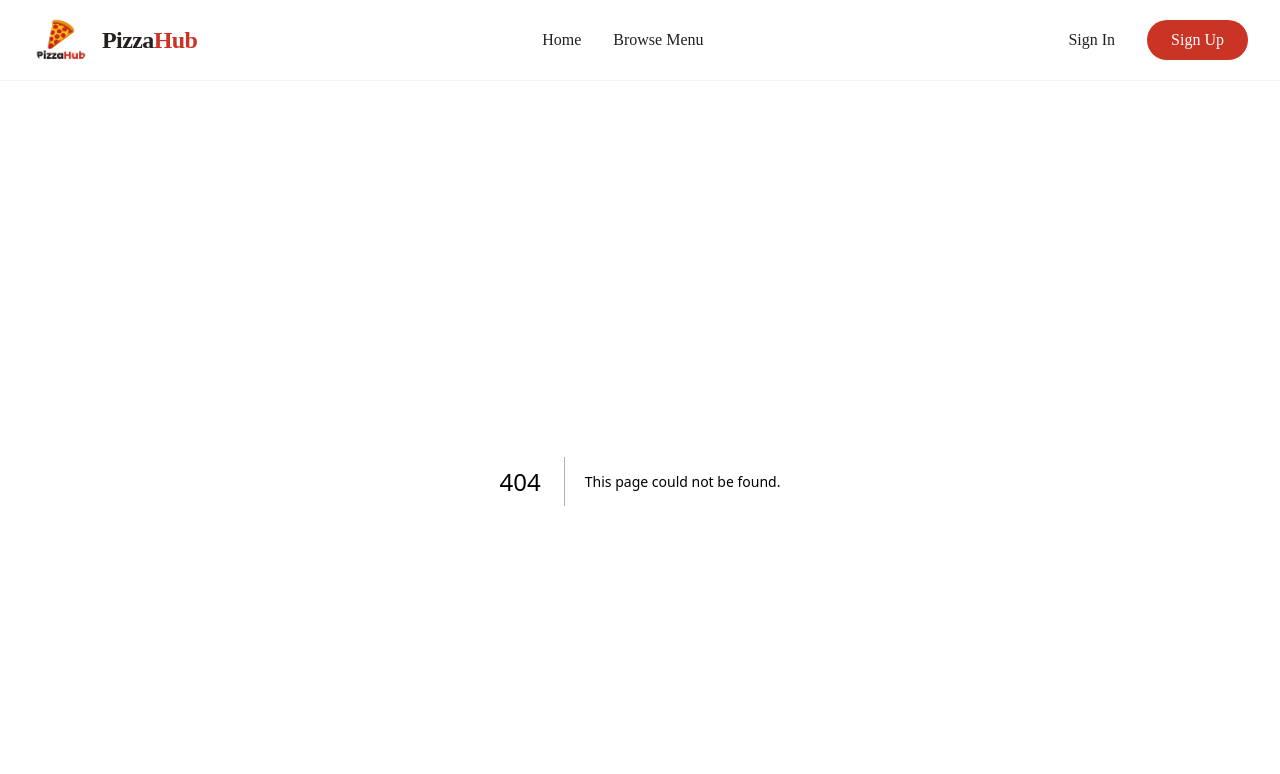
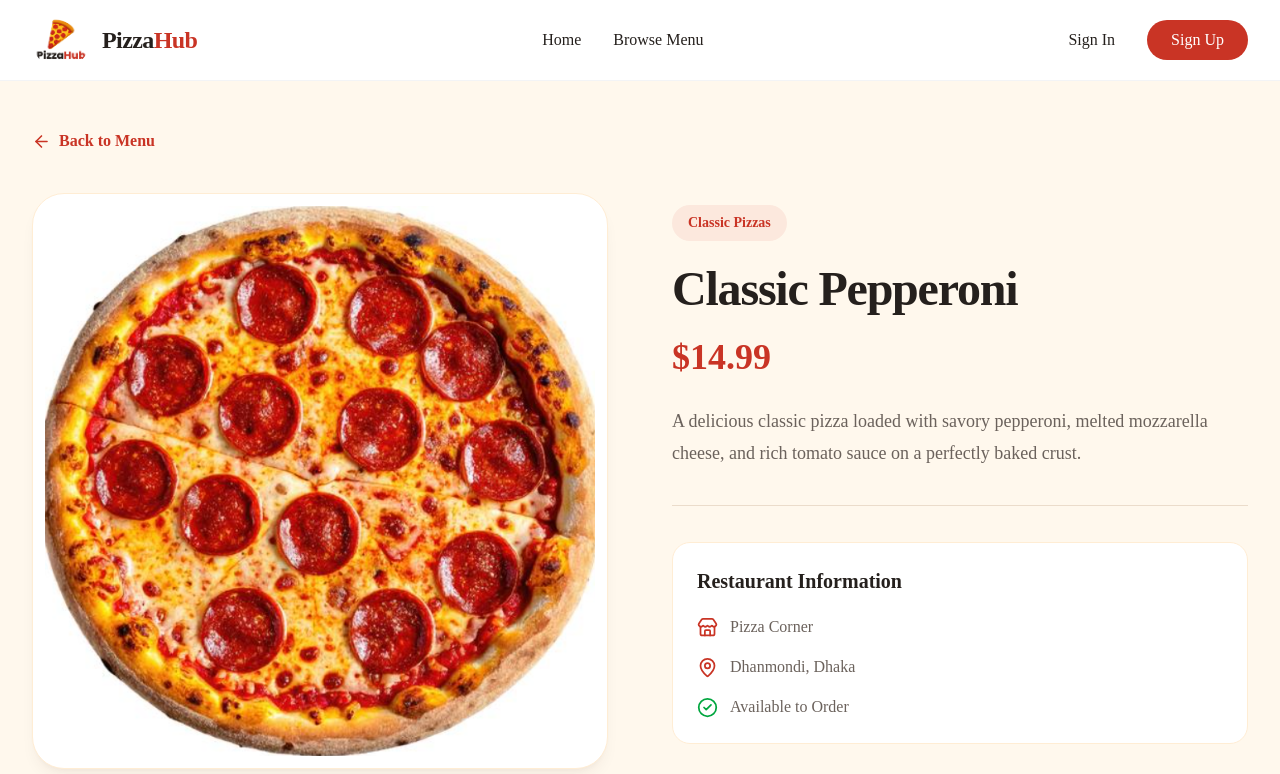
Before and after one commit to fatemakhatun21/pizza-hub-client, a Next.js app: page /menu/1 in a window 1280 px wide. Before the commit this address had no page. Shown: the top 774 px of the page. Built offline with nearby package versions, Linux system fonts and the light colour scheme.

Commit message:
feat: create dynamic pizza item details page

```diff
--- /dev/null
+++ b/src/app/menu/[id]/page.js
@@ -0,0 +1,200 @@
+import Image from "next/image";
+import Link from "next/link";
+import { notFound } from "next/navigation";
+import {
+  ArrowLeft,
+  MapPin,
+  Store,
+  ShoppingBag,
+  CheckCircle2,
+} from "lucide-react";
+
+const menuItems = [
+  {
+    id: "1",
+    name: "Classic Pepperoni",
+    category: "Classic Pizzas",
+    price: 14.99,
+    location: "Dhanmondi, Dhaka",
+    vendor: "Pizza Corner",
+    description:
+      "A delicious classic pizza loaded with savory pepperoni, melted mozzarella cheese, and rich tomato sauce on a perfectly baked crust.",
+    images: ["/pizzas/classic-pepperoni.png"],
+  },
+  {
+    id: "2",
+    name: "Margherita Pizza",
+    category: "Classic Pizzas",
+    price: 12.99,
+    location: "Gulshan, Dhaka",
+    vendor: "Italian Oven",
+    description:
+      "Traditional Italian pizza topped with creamy mozzarella, fresh basil, and flavorful tomato sauce.",
+    images: ["/pizzas/margherita.png"],
+  },
+  {
+    id: "3",
+    name: "Meat Lovers",
+    category: "Meat Lovers",
+    price: 18.99,
+    location: "Banani, Dhaka",
+    vendor: "Firestone Pizza",
+    description:
+      "A hearty pizza packed with delicious meats, savory seasoning, and plenty of melted cheese.",
+    images: ["/pizzas/meat-lovers.png"],
+  },
+  {
+    id: "4",
+    name: "Veggie Supreme",
+    category: "Vegetarian Pizzas",
+    price: 13.99,
+    location: "Uttara, Dhaka",
+    vendor: "Green Slice",
+    description:
+      "Fresh vegetables, colorful bell peppers, mushrooms, olives, and melted mozzarella on a delicious crust.",
+    images: ["/pizzas/veggie-supreme.png"],
+  },
+  {
+    id: "5",
+    name: "Hawaiian Pizza",
+    category: "Specialty / Gourmet Pizzas",
+    price: 16.99,
+    location: "Mirpur, Dhaka",
+    vendor: "Slice House",
+    description:
+      "A tasty combination of juicy pineapple, savory toppings, rich tomato sauce, and mozzarella cheese.",
+    images: ["/pizzas/hawaiian.png"],
+  },
+  {
+    id: "6",
+    name: "Pepperoni Feast",
+    category: "Classic Pizzas",
+    price: 15.99,
+    location: "Mohammadpur, Dhaka",
+    vendor: "Urban Pizza",
+    description:
+      "A pepperoni lover's favorite with generous toppings, mozzarella cheese, and delicious tomato sauce.",
+    images: ["/pizzas/pepperoni.png"],
+  },
+  {
+    id: "7",
+    name: "Crispy Sides Platter",
+    category: "Sides & Appetizers",
+    price: 8.99,
+    location: "Gulshan, Dhaka",
+    vendor: "Italian Oven",
+    description:
+      "A tempting selection of crispy, golden appetizers, perfect for enjoying alongside your pizza.",
+    images: ["/categories/sides-appetizers.png"],
+  },
+  {
+    id: "8",
+    name: "Refreshing Drinks & Desserts",
+    category: "Beverages & Desserts",
+    price: 6.99,
+    location: "Dhanmondi, Dhaka",
+    vendor: "Pizza Corner",
+    description:
+      "Refresh yourself with delicious beverages and sweet treats that perfectly complement your meal.",
+    images: ["/categories/beverages-desserts.png"],
+  },
+];
+
+export default async function MenuItemDetailsPage({ params }) {
+  const { id } = await params;
+
+  const item = menuItems.find((pizza) => pizza.id === id);
+
+  if (!item) {
+    notFound();
+  }
+
+  return (
+    <main className="min-h-screen bg-[#FFF8ED]">
+      <div className="mx-auto max-w-7xl px-6 py-12 lg:px-8">
+        <Link
+          href="/menu"
+          className="mb-10 inline-flex items-center gap-2 font-semibold text-[#C93425] transition-colors hover:text-[#A7281D]"
+        >
+          <ArrowLeft size={19} />
+          Back to Menu
+        </Link>
+
+        <div className="grid items-start gap-12 lg:grid-cols-2 lg:gap-16">
+
+          <div className="overflow-hidden rounded-[32px] border border-orange-100 bg-white p-3 shadow-lg shadow-orange-950/5">
+            <div className="relative aspect-square overflow-hidden rounded-[24px]">
+              <Image
+                src={item.images[0]}
+                alt={item.name}
+                fill
+                priority
+                sizes="(max-width: 1024px) 100vw, 50vw"
+                className="object-cover"
+              />
+            </div>
+          </div>
+
+          <div className="py-3">
+            <span className="inline-flex rounded-full bg-[#FCE8DD] px-4 py-2 text-sm font-semibold text-[#C93425]">
+              {item.category}
+            </span>
+
+            <h1 className="mt-6 text-4xl font-black tracking-tight text-[#25201D] md:text-5xl">
+              {item.name}
+            </h1>
+
+            <p className="mt-6 text-4xl font-black text-[#C93425]">
+              ${item.price.toFixed(2)}
+            </p>
+
+            <p className="mt-7 text-lg leading-8 text-[#6B625C]">
+              {item.description}
+            </p>
+
+            <div className="my-9 h-px bg-[#EBDCCB]" />
+
+            <div className="rounded-2xl border border-orange-100 bg-white p-6">
+              <h2 className="mb-5 text-xl font-bold text-[#25201D]">
+                Restaurant Information
+              </h2>
+
+              <div className="space-y-4 text-[#6B625C]">
+                <div className="flex items-center gap-3">
+                  <Store size={21} className="text-[#C93425]" />
+                  <span>{item.vendor}</span>
+                </div>
+
+                <div className="flex items-center gap-3">
+                  <MapPin size={21} className="text-[#C93425]" />
+                  <span>{item.location}</span>
+                </div>
+
+                <div className="flex items-center gap-3">
+                  <CheckCircle2
+                    size={21}
+                    className="text-green-600"
+                  />
+                  <span>Available to Order</span>
+                </div>
+              </div>
+            </div>
+
+            <button
+              type="button"
+              disabled
+              className="mt-8 flex w-full cursor-not-allowed items-center justify-center gap-3 rounded-full bg-[#C93425] px-7 py-4 text-lg font-semibold text-white opacity-65"
+            >
+              <ShoppingBag size={21} />
+              Order Now — Coming Soon
+            </button>
+
+            <p className="mt-4 text-center text-sm text-[#6B625C]">
+              Online ordering will be available after authentication and order setup.
+            </p>
+          </div>
+        </div>
+      </div>
+    </main>
+  );
+}
```
